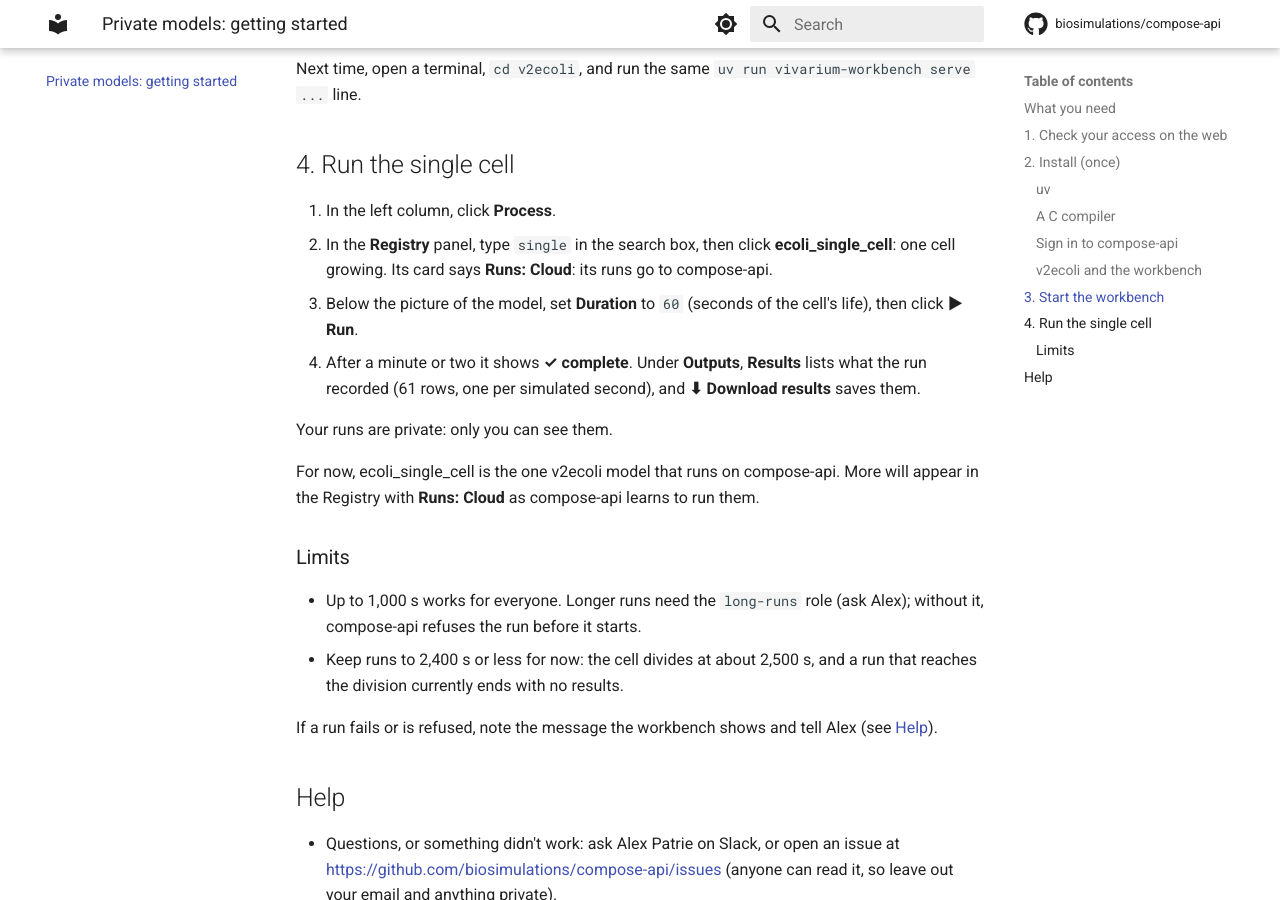
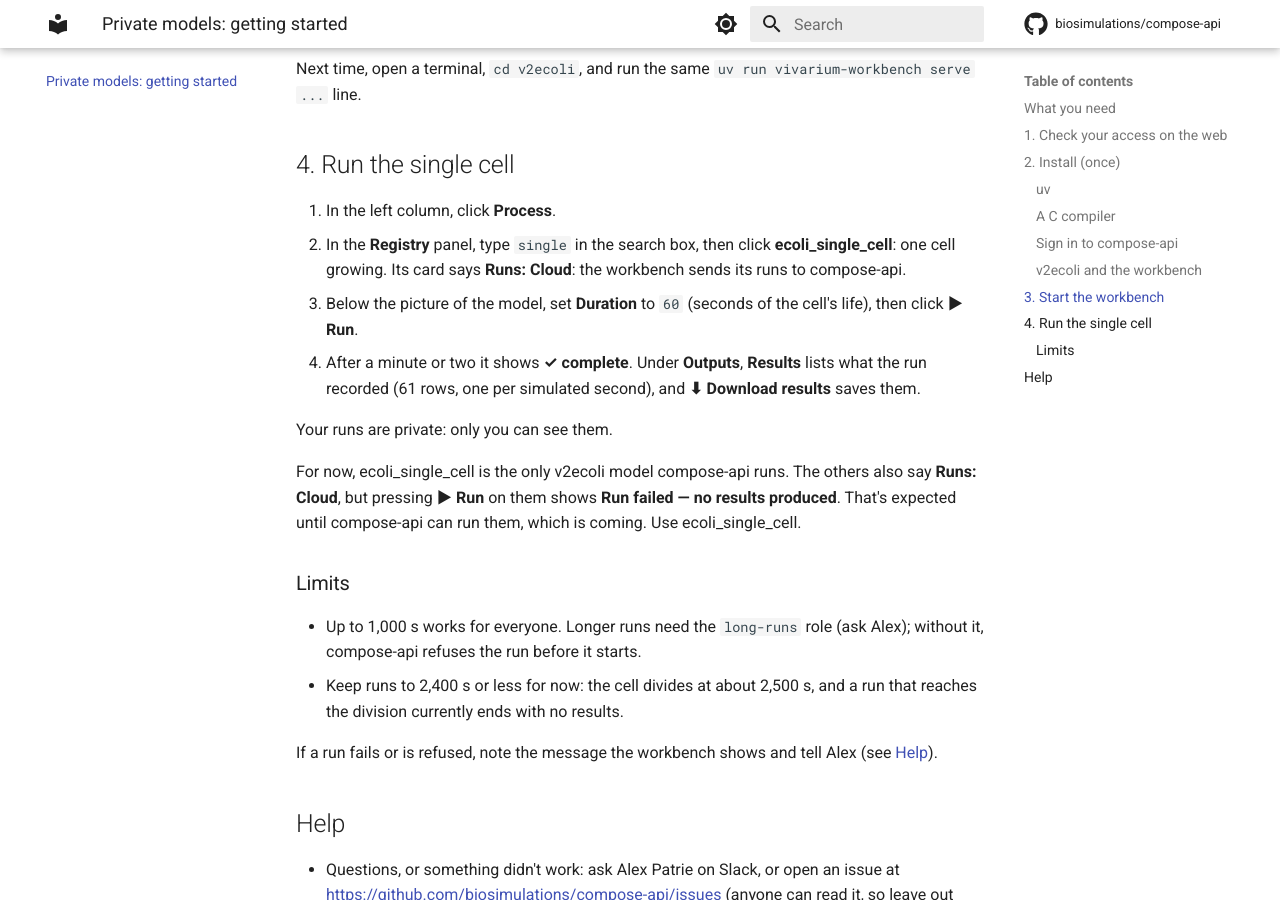
Before and after one commit to biosimulations/compose-api, an MkDocs documentation site: the page built from docs/private-models.md, in a window 1280 px wide and 900 px high, scrolled down 3016 px. Built offline with MkDocs 1.6.1 and Material for MkDocs 9.7.7, drawn with Linux system fonts in a browser that asks for light colours; comment, search, counter and statistics services are not loaded.

Commit message:
docs(private-models): every model says Runs: Cloud; only ecoli_single_cell runs
The badge means the workbench sends runs to compose-api, not that compose-api
can run the model. Say what pressing Run on the others shows.

Co-Authored-By: Claude Opus 5.5 <noreply@anthropic.com>
Claude-Session: https://claude.ai/code/session_01PcSWnzDuPceigpXpN87fUS

```diff
--- a/docs/private-models.md
+++ b/docs/private-models.md
@@ -126,15 +126,16 @@ Next time, open a terminal, `cd v2ecoli`, and run the same `uv run vivarium-work
 
 1. In the left column, click **Process**.
 2. In the **Registry** panel, type `single` in the search box, then click **ecoli_single_cell**: one cell growing. Its
-   card says **Runs: Cloud**: its runs go to compose-api.
+   card says **Runs: Cloud**: the workbench sends its runs to compose-api.
 3. Below the picture of the model, set **Duration** to `60` (seconds of the cell's life), then click **▶ Run**.
 4. After a minute or two it shows **✓ complete**. Under **Outputs**, **Results** lists what the run recorded (61 rows,
    one per simulated second), and **⬇ Download results** saves them.
 
 Your runs are private: only you can see them.
 
-For now, ecoli_single_cell is the one v2ecoli model that runs on compose-api. More will appear in the Registry with
-**Runs: Cloud** as compose-api learns to run them.
+For now, ecoli_single_cell is the only v2ecoli model compose-api runs. The others also say **Runs: Cloud**, but pressing
+**▶ Run** on them shows **Run failed — no results produced**. That's expected until compose-api can run them, which is
+coming. Use ecoli_single_cell.
 
 ### Limits
 
```
